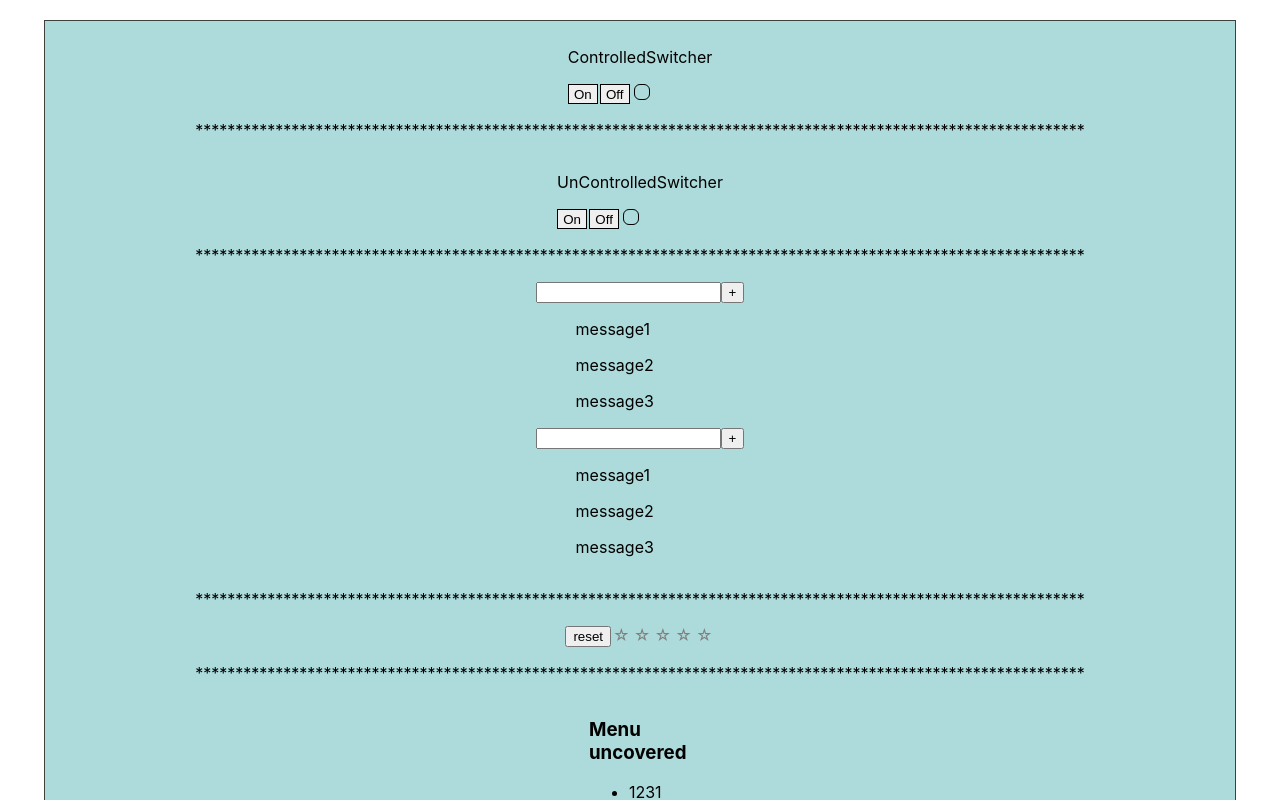
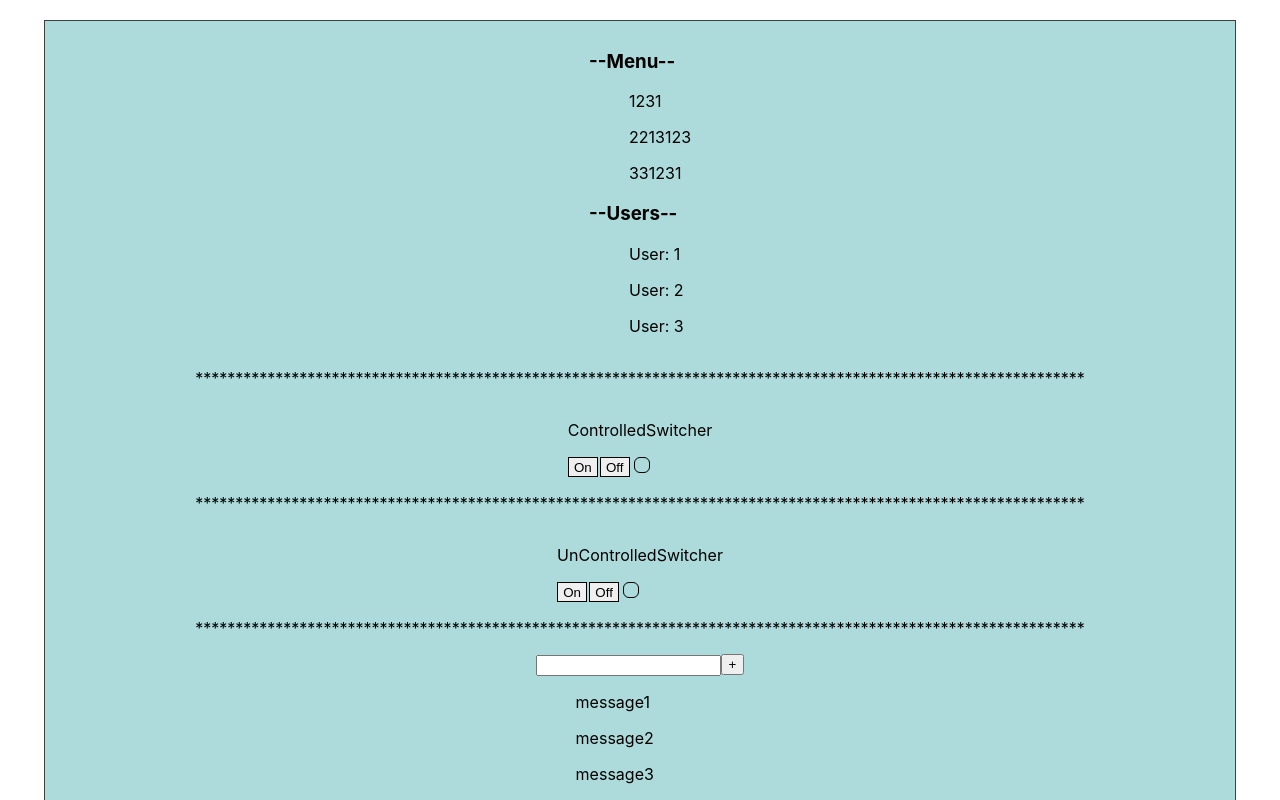
Before and after one commit to wewealka/for_Tasks, a React (Create React App) app: page / in a window 1280 px wide. Shown: the top 800 px of the page. Built offline with nearby package versions, Linux system fonts and the light colour scheme.

Commit message:
accordion main version

```diff
--- a/src/components/mainBasket/MainBasket.tsx
+++ b/src/components/mainBasket/MainBasket.tsx
@@ -14,10 +14,14 @@ import { ControlledSwitcher } from "../../tasks/TaskForUseState/Onoff/controlled
 import { dataMessages } from "../../data/inputData"
 import { dataAccordion } from "../../data/AccordionData"
 import { dataMoney } from "../../data/dataFilterMethod"
+import { AccordionM } from "../../tasks/taskForMap/accordionmain/AccordionM"
+import { dataAccordionM } from "../../tasks/taskForMap/accordionmain/AccordionDataM"
 
 export const MainBasket = () => {
     return (
         <div className="MainBasket">
+            <AccordionM data={dataAccordionM}/>
+            <Delimeter/>{/*//////////////////////////////////////////////////////////////////////////////////////*/}
             <ControlledSwitcher />
             <Delimeter /> {/*!!!!!!!!!!!!!!!!!!!!!!!!!!!!!!!!!!!!!!!!!!!!!!!!!!!!!!!!!!!!!!!!!!!!!!!!!!!!!!!!!!!!*/}
 
--- /dev/null
+++ b/src/tasks/taskForMap/accordionmain/AccordionDataM.tsx
@@ -0,0 +1,33 @@
+export type AccordionBodyType = {
+    id: number
+    content: string
+}
+
+export type AccordionPropsType = {
+    id: number
+    title: string,
+    accordionBody: Array<AccordionBodyType>
+}
+
+
+
+export const dataAccordionM: Array<AccordionPropsType> = [
+    {
+        id: 1,
+        title: "Menu",
+        accordionBody: [
+            { id: 1, content: "1231" },
+            { id: 2, content: "2213123" },
+            { id: 3, content: "331231" },
+        ],
+    },
+    {
+        id: 2,
+        title: "Users",
+        accordionBody: [
+            { id: 4, content: "User: 1" },
+            { id: 5, content: "User: 2" },
+            { id: 6, content: "User: 3" },
+        ],
+    },
+];
--- /dev/null
+++ b/src/tasks/taskForMap/accordionmain/AccordionM.tsx
@@ -0,0 +1,56 @@
+import { useState } from "react"
+import { AccordionBodyType } from "../../../data/AccordionData"
+import { AccordionPropsType, } from "./AccordionDataM"
+
+type AccordionMPT = {
+    data: AccordionPropsType[]
+}
+export const AccordionM = (p: AccordionMPT) => {
+    const [tog, setTog] = useState<boolean[]>(Array(p.data.length).fill(true))
+
+
+    const handler = (index: number) => {
+        setTog(tog.map((t, i) => (i === index ? !t : t)))
+    }
+    return (
+        <div>
+            {p.data.map((t, index)=> (
+                <div key={index}>
+                    <AccordionTitle title={t.title} onChange={()=>handler(index)} />
+                    {!tog[index] && <div>covered</div>}
+                    {tog[index] && <AccordionBody body={t.accordionBody}/>}
+                </div>
+            ))}
+        </div>
+    )
+}
+
+type AccordionTitlePT = {
+    title: string
+
+    onChange: () => void
+}
+export const AccordionTitle = (p: AccordionTitlePT) => {
+    return (
+        <h3 style={{cursor:"pointer", userSelect:"none"}} onClick={p.onChange}>
+            --{p.title}--
+        </h3>
+    )
+}
+
+type AccordionBodyPT = {
+    body: AccordionBodyType[]
+}
+export const AccordionBody = (p: AccordionBodyPT) => {
+    return (
+        <div>
+            {p.body.map((t) => {
+                return (
+                    <ul key={t.id}>
+                        {t.content}
+                    </ul>
+                )
+            })}
+        </div>
+    )
+}
```
